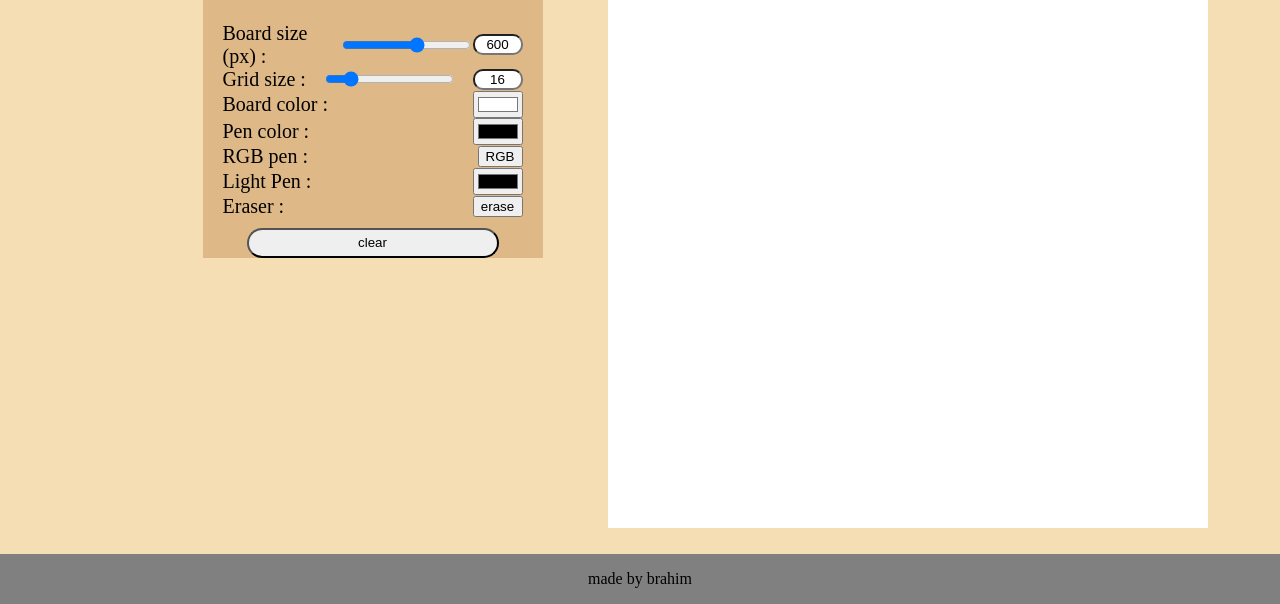
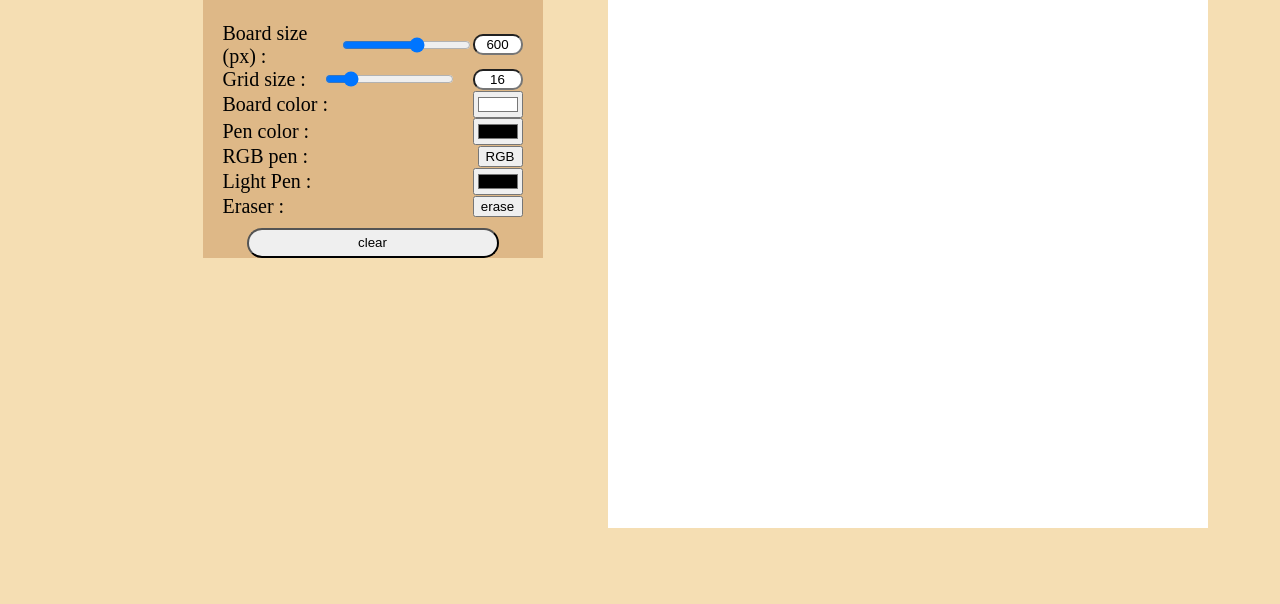
Before and after one commit to brahimbh18/odin-Etch-a-Sketch, a plain HTML site: page index.html in a window 1280 px wide. Shown: the part 281-885 px from the top of the page. After the commit the page ends 809 px from the top, so only its background shows below. Drawn offline with Linux system fonts and the light colour scheme.

Commit message:
etch-a-sketch 1.0

```diff
--- a/index.html
+++ b/index.html
@@ -54,8 +54,6 @@
         </div>
 
     </div>
-    <div class="footer">
-        <p>made by brahim</p>
-    </div>
+
 </body>
 </html>
--- a/style.css
+++ b/style.css
@@ -83,11 +83,3 @@ input[type='text']{
     justify-content: center;
     padding: 10px;
 }
-.footer  {
-    background-color: gray;
-    width: 100%;
-    height: 10%;
-    text-align: center;
-    margin-top: 2%;
-    display: fixed;
-}
```
